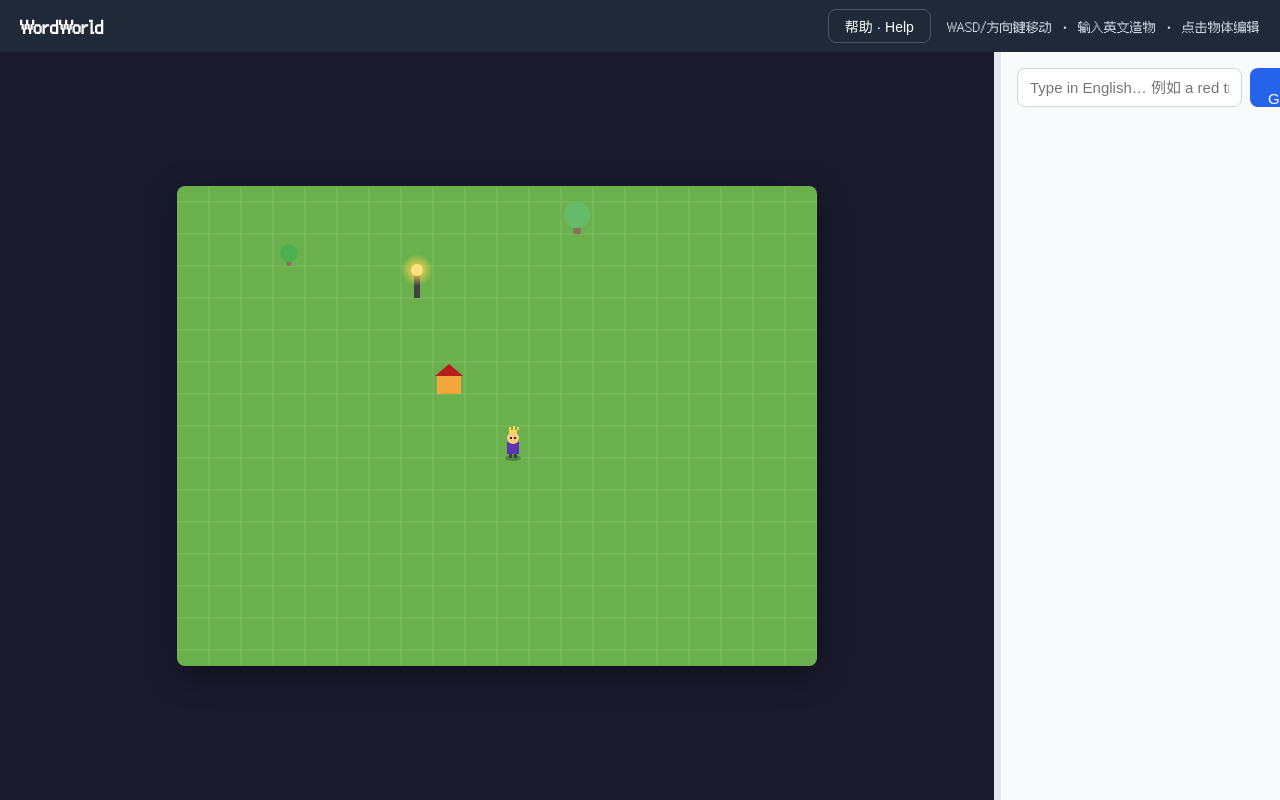
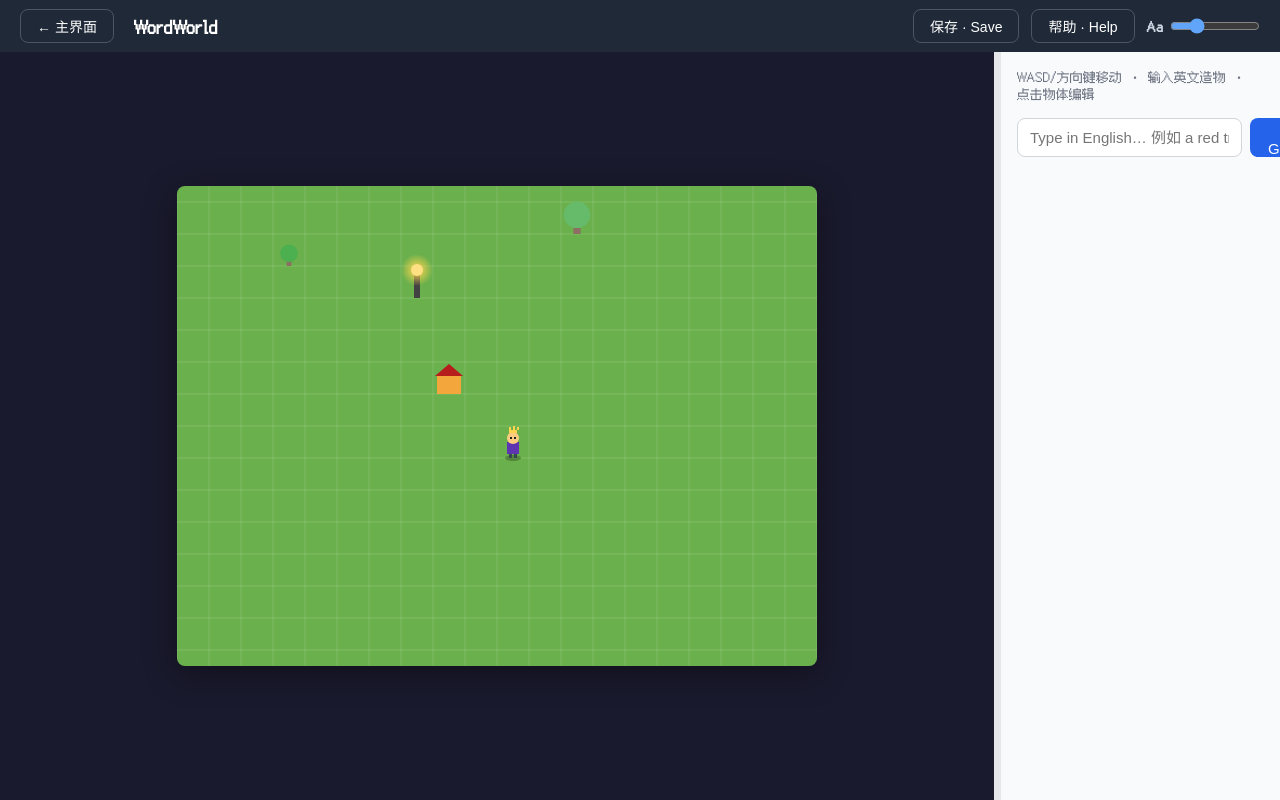
Before and after one commit to XingHo-VibeCoding/Aimlabs-English, a React (Vite) app: page / in a window 1280 px wide. Both pictures are taken after a click on the button "开始建造 · Start Building". Built offline with nearby package versions, Linux system fonts and the light colour scheme.

Commit message:
Day 9｜补：返回主界面、真保存与全局字号调节
改了什么：编辑器与我的世界页加返回按钮；场景物体可真实保存到本地；界面与游戏内文字支持滑条缩放
加了什么：字号缩放工具 fontScale.js、保存提醒 toast、顶栏 Aa 字号滑条

```diff
--- a/src/App.jsx
+++ b/src/App.jsx
@@ -3,20 +3,39 @@ import WorldScene2D from './scenes/WorldScene2D.jsx'
 import HomePage from './pages/HomePage.jsx'
 import MyWorldView from './pages/MyWorldView.jsx'
 import { buildCandidates, typeLabel, colorLabel } from './ai/dictionary.js'
+import { writeSave } from './utils/saveStorage.js'
+import { readFontScale, writeFontScale, FONT_SCALE_MIN, FONT_SCALE_MAX } from './utils/fontScale.js'
 
 export default function App() {
   const [view, setView] = useState('start')
+  const [fontScale, setFontScale] = useState(readFontScale)
+
+  // 字号缩放同步到根元素，供 CSS 使用（界面文字用 rem/em 会随它缩放）
+  useEffect(() => {
+    document.documentElement.style.setProperty('--ui-scale', fontScale)
+  }, [fontScale])
+
+  function handleFontScale(v) {
+    setFontScale(v)
+    writeFontScale(v)
+  }
 
   if (view === 'start') {
     return <HomePage onStart={() => setView('editor')} onWorld={() => setView('world')} />
   }
   if (view === 'world') {
-    return <MyWorldView />
+    return <MyWorldView onBack={() => setView('start')} />
   }
-  return <EditorPage />
+  return (
+    <EditorPage
+      onBack={() => setView('start')}
+      fontScale={fontScale}
+      onFontScale={handleFontScale}
+    />
+  )
 }
 
-function EditorPage() {
+function EditorPage({ onBack, fontScale, onFontScale }) {
   const sceneRef = useRef(null)
   const [input, setInput] = useState('')
   const [message, setMessage] = useState('')
@@ -24,6 +43,7 @@ function EditorPage() {
   const [candidates, setCandidates] = useState([])
   const [selected, setSelected] = useState(null)
   const [sideWidth, setSideWidth] = useState(280) // 右侧栏宽度，可拖动分隔线调整
+  const [saveToast, setSaveToast] = useState('') // 保存提醒文字，空=不显示
 
   // 拖动分隔线调整侧栏宽度（200 ~ 520px）
   function startResize(e) {
@@ -106,6 +126,22 @@ function EditorPage() {
     }
   }
 
+  // 真保存：把场景里的物体写进 localStorage，弹「已保存✓」提醒，2 秒后自动消失
+  function handleSave() {
+    if (!sceneRef.current) {
+      setSaveToast('还没有场景，无法保存')
+      return
+    }
+    const objects = sceneRef.current.getObjects ? sceneRef.current.getObjects() : []
+    const result = writeSave(objects)
+    if (result.ok) {
+      setSaveToast('已保存 ✓ Saved')
+    } else {
+      setSaveToast('保存失败，存储空间可能不足')
+    }
+    setTimeout(() => setSaveToast(''), 2000)
+  }
+
   function changeColor(hex) {
     if (sceneRef.current && selected) {
       sceneRef.current.updateSelected({ color: hex })
@@ -137,14 +173,33 @@ function EditorPage() {
   return (
     <div className="editor">
       <header className="editor-topbar">
+        <button className="topbar-btn" onClick={onBack} title="回到主界面 · Back to home">
+          ← 主界面
+        </button>
         <span className="editor-logo">WordWorld</span>
         <div className="editor-topbar-right">
+          <button className="topbar-btn" onClick={handleSave}>
+            保存 · Save
+          </button>
           <button className="topbar-btn" onClick={() => setShowHelp(true)}>
             帮助 · Help
           </button>
-          <span className="editor-hint">WASD/方向键移动 · 输入英文造物 · 点击物体编辑</span>
+          <label className="font-scale" title="调整字体大小 · Adjust text size">
+            <span className="font-scale-label">Aa</span>
+            <input
+              className="font-scale-slider"
+              type="range"
+              min={FONT_SCALE_MIN}
+              max={FONT_SCALE_MAX}
+              step={0.05}
+              value={fontScale}
+              onChange={(e) => onFontScale(parseFloat(e.target.value))}
+            />
+          </label>
         </div>
       </header>
+
+      {saveToast && <div className="save-toast">{saveToast}</div>}
 
       <div className="editor-main">
         <div
@@ -153,12 +208,13 @@ function EditorPage() {
           onDragOver={onSceneDragOver}
           onDragLeave={onSceneDragLeave}
         >
-          <WorldScene2D sceneRef={sceneRef} />
+          <WorldScene2D sceneRef={sceneRef} fontScale={fontScale} />
         </div>
 
         <div className="editor-resizer" onMouseDown={startResize} title="拖动调整宽度 · Drag to resize" />
 
         <div className="editor-side" style={{ width: sideWidth }}>
+          <span className="editor-hint">WASD/方向键移动 · 输入英文造物 · 点击物体编辑</span>
           <div className="editor-input">
             <input
               className="editor-input-field"
--- a/src/pages/MyWorldView.jsx
+++ b/src/pages/MyWorldView.jsx
@@ -15,12 +15,15 @@ const STATUSES = [
   { key: 'error', label: '出错 Error' },
 ]
 
-export default function MyWorldView() {
+export default function MyWorldView({ onBack }) {
   const [status, setStatus] = useState('success')
 
   return (
     <div className="myworld">
       <div className="myworld-header">
+        <button className="topbar-btn myworld-back" onClick={onBack} title="回到主界面 · Back to home">
+          ← 主界面
+        </button>
         <h1 className="myworld-title">我的世界 · My World</h1>
         <p className="myworld-sub">用英文造过的东西，都在这里 · Everything you've built with English lives here</p>
       </div>
--- a/src/scenes/WorldScene2D.jsx
+++ b/src/scenes/WorldScene2D.jsx
@@ -263,9 +263,11 @@ function drawPlayer(ctx, p, time) {
   ctx.restore()
 }
 
-export default function WorldScene2D({ sceneRef }) {
+export default function WorldScene2D({ sceneRef, fontScale = 1 }) {
   const canvasRef = useRef(null)
   const stateRef = useRef(null)
+  const fontScaleRef = useRef(fontScale)
+  fontScaleRef.current = fontScale
 
   useEffect(() => {
     const canvas = canvasRef.current
@@ -428,6 +430,15 @@ export default function WorldScene2D({ sceneRef }) {
           }
           return state.selected.userData
         },
+        // 返回场景里所有物体的快照（供保存用）
+        getObjects() {
+          return state.objects.map((o) => ({
+            userData: { ...o.userData },
+            x: o.x,
+            y: o.y,
+            scale: o.scale,
+          }))
+        },
       }
     }
 
@@ -554,15 +565,18 @@ export default function WorldScene2D({ sceneRef }) {
         const it = state.nearInteractable
         const ix = it.x * TILE
         const iy = it.y * TILE - 34
+        const fs = fontScaleRef.current // 随全局字号缩放
+        const bubbleR = 11 * fs
+        const bubbleY = iy + 6 * fs
         ctx.fillStyle = 'rgba(0,0,0,0.65)'
         ctx.beginPath()
-        ctx.arc(ix + TILE / 2, iy + 6, 11, 0, Math.PI * 2)
+        ctx.arc(ix + TILE / 2, bubbleY, bubbleR, 0, Math.PI * 2)
         ctx.fill()
         ctx.fillStyle = '#fff'
-        ctx.font = 'bold 14px system-ui, sans-serif'
+        ctx.font = `bold ${Math.round(14 * fs)}px system-ui, sans-serif`
         ctx.textAlign = 'center'
         ctx.textBaseline = 'middle'
-        ctx.fillText('E', ix + TILE / 2, iy + 6)
+        ctx.fillText('E', ix + TILE / 2, bubbleY)
       }
       ctx.restore()
     }
--- a/src/styles/global.css
+++ b/src/styles/global.css
@@ -19,6 +19,11 @@
   margin: 0;
   padding: 0;
   box-sizing: border-box;
+}
+
+/* 全局字号缩放系数（由 App 通过 JS 设置，范围 0.8~1.6） */
+:root {
+  --ui-scale: 1;
 }
 
 html,
@@ -134,6 +139,7 @@ body {
   display: flex;
   flex-direction: column;
   font-family: 'Pixel-CN', 'Pixel', system-ui, sans-serif;
+  zoom: var(--ui-scale, 1);
 }
 
 .editor-topbar {
@@ -141,7 +147,7 @@ body {
   flex-shrink: 0;
   display: flex;
   align-items: center;
-  justify-content: space-between;
+  gap: 16px;
   padding: 0 20px;
   background: #1f2937;
   color: #fff;
@@ -150,12 +156,13 @@ body {
 .editor-logo {
   font-weight: 700;
   font-size: 18px;
+  margin: 0 auto 0 4px;
 }
 
 .editor-topbar-right {
   display: flex;
   align-items: center;
-  gap: 16px;
+  gap: 12px;
 }
 
 .topbar-btn {
@@ -166,15 +173,58 @@ body {
   background: transparent;
   color: #fff;
   cursor: pointer;
+  white-space: nowrap;
 }
 
 .topbar-btn:hover {
   background: #374151;
 }
 
+/* 字号调节滑条 */
+.font-scale {
+  display: flex;
+  align-items: center;
+  gap: 6px;
+  color: #cbd5e1;
+  font-size: 14px;
+  cursor: pointer;
+}
+
+.font-scale-label {
+  font-weight: 700;
+  letter-spacing: 0.5px;
+}
+
+.font-scale-slider {
+  width: 90px;
+  accent-color: #60a5fa;
+  cursor: pointer;
+}
+
+/* 保存提醒 toast：右上角浮出，2 秒后自动消失 */
+.save-toast {
+  position: fixed;
+  top: 64px;
+  right: 20px;
+  z-index: 50;
+  padding: 10px 18px;
+  background: #059669;
+  color: #fff;
+  font-size: 14px;
+  border-radius: 8px;
+  box-shadow: 0 4px 12px rgba(0, 0, 0, 0.2);
+  animation: toast-in 0.2s ease-out;
+}
+
+@keyframes toast-in {
+  from { opacity: 0; transform: translateY(-6px); }
+  to { opacity: 1; transform: translateY(0); }
+}
+
 .editor-hint {
   font-size: 13px;
-  color: #cbd5e1;
+  color: #6b7280;
+  margin-bottom: 4px;
 }
 
 .editor-main {
@@ -556,10 +606,21 @@ body.resizing {
   flex-direction: column;
   font-family: 'Pixel-CN', 'Pixel', system-ui, sans-serif;
   background: #f8fafc;
+  zoom: var(--ui-scale, 1);
 }
 
 .myworld-header {
   padding: 24px 32px 12px;
+}
+
+.myworld-back {
+  border-color: #d1d5db;
+  color: #1f2937;
+  margin-bottom: 12px;
+}
+
+.myworld-back:hover {
+  background: #e5e7eb;
 }
 
 .myworld-title {
@@ -1063,9 +1124,11 @@ body.resizing {
   .hp-links { flex-direction: column; gap: 10px; margin-top: 18px; }
   .hp-mountains { height: 38%; }
   .hp-demo { left: 10px; justify-content: center; }
-  /* 编辑器顶栏的长提示在窄屏会挤爆 52px 高的顶栏，窄屏隐藏 */
+  /* 编辑器顶栏：窄屏收紧边距、缩短按钮内边距，字号滑条变窄 */
   .editor-hint { display: none; }
-  .editor-topbar { padding: 0 12px; }
+  .editor-topbar { padding: 0 12px; gap: 8px; }
+  .topbar-btn { padding: 6px 10px; font-size: 13px; }
+  .font-scale-slider { width: 60px; }
   /* 我的世界页：窄屏收紧 header 边距、卡片墙降为单列 */
   .myworld-header { padding: 18px 16px 8px; }
   .myworld-body { padding: 8px 16px 20px; }
--- /dev/null
+++ b/src/utils/fontScale.js
@@ -0,0 +1,29 @@
+// fontScale.js —— 全局字号缩放（界面文字 + 游戏内文字统一用这个系数）
+// 范围 0.8 ~ 1.6，默认 1。存 localStorage 记住用户选择。
+
+export const FONT_SCALE_KEY = 'wordworld-font-scale'
+export const FONT_SCALE_MIN = 0.8
+export const FONT_SCALE_MAX = 1.6
+export const FONT_SCALE_DEFAULT = 1
+
+/** 读取已保存的字号缩放（越界/异常都回退默认值） */
+export function readFontScale() {
+  try {
+    const raw = localStorage.getItem(FONT_SCALE_KEY)
+    if (!raw) return FONT_SCALE_DEFAULT
+    const n = parseFloat(raw)
+    if (Number.isNaN(n)) return FONT_SCALE_DEFAULT
+    return Math.min(FONT_SCALE_MAX, Math.max(FONT_SCALE_MIN, n))
+  } catch {
+    return FONT_SCALE_DEFAULT
+  }
+}
+
+/** 保存字号缩放 */
+export function writeFontScale(n) {
+  try {
+    localStorage.setItem(FONT_SCALE_KEY, String(n))
+  } catch {
+    // 隐私模式等场景写不进去也无需中断
+  }
+}
--- a/src/utils/saveStorage.js
+++ b/src/utils/saveStorage.js
@@ -30,6 +30,30 @@ export function readSave() {
     return { ok: true, data }
   } catch {
     return { ok: false, reason: 'corrupted' }
+  }
+}
+
+/** 写入真实存档：把编辑器场景里的物体 + 元数据存进 localStorage */
+export function writeSave(items, worldName) {
+  const data = {
+    version: 1,
+    worldName: worldName || '我的世界 / My World',
+    savedAt: new Date().toISOString(),
+    items: items.map((it) => ({
+      id: it.userData.id || ('w' + Math.random().toString(36).slice(2, 8)),
+      phrase: it.userData.phrase || '',
+      type: it.userData.type,
+      color: it.userData.color,
+      scale: it.userData.scale,
+      x: Math.round(it.x * 10) / 10,
+      y: Math.round(it.y * 10) / 10,
+    })),
+  }
+  try {
+    localStorage.setItem(SAVE_KEY, JSON.stringify(data))
+    return { ok: true }
+  } catch {
+    return { ok: false, reason: 'storage-full' }
   }
 }
 
```
